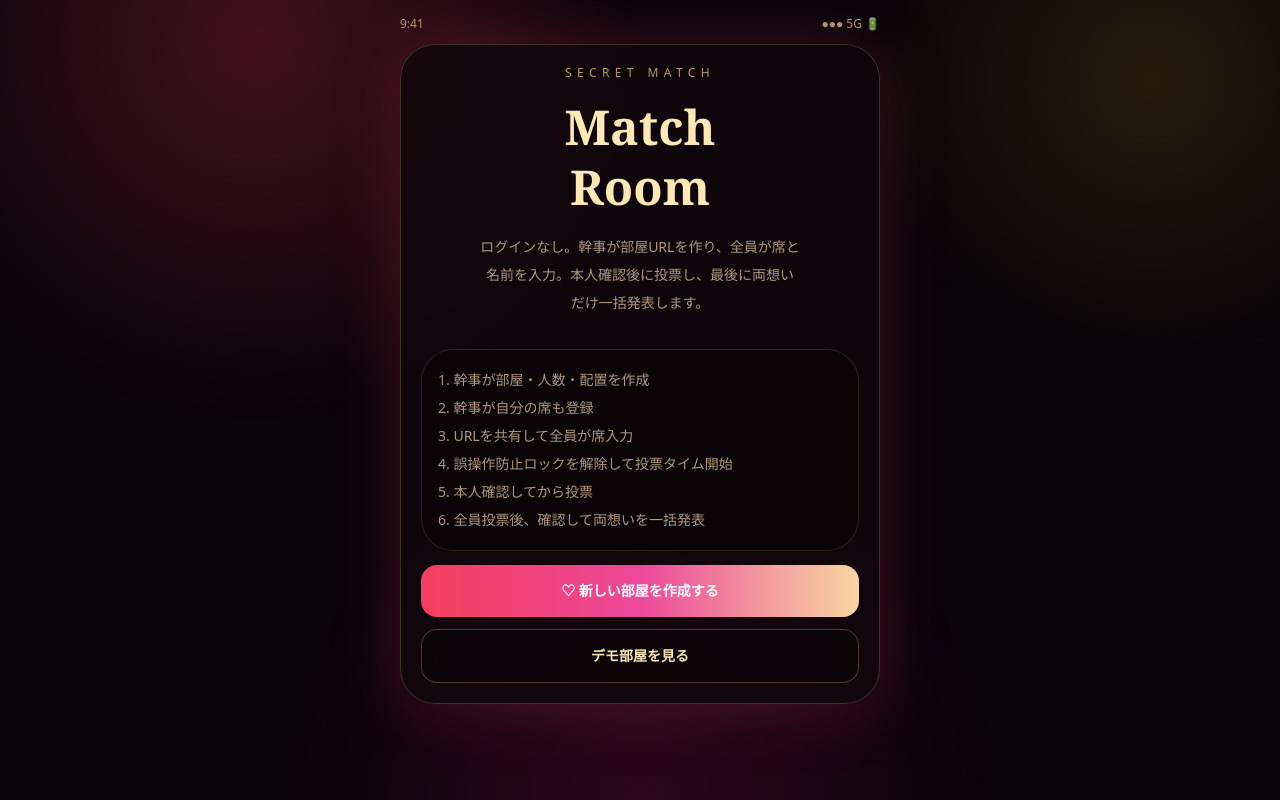
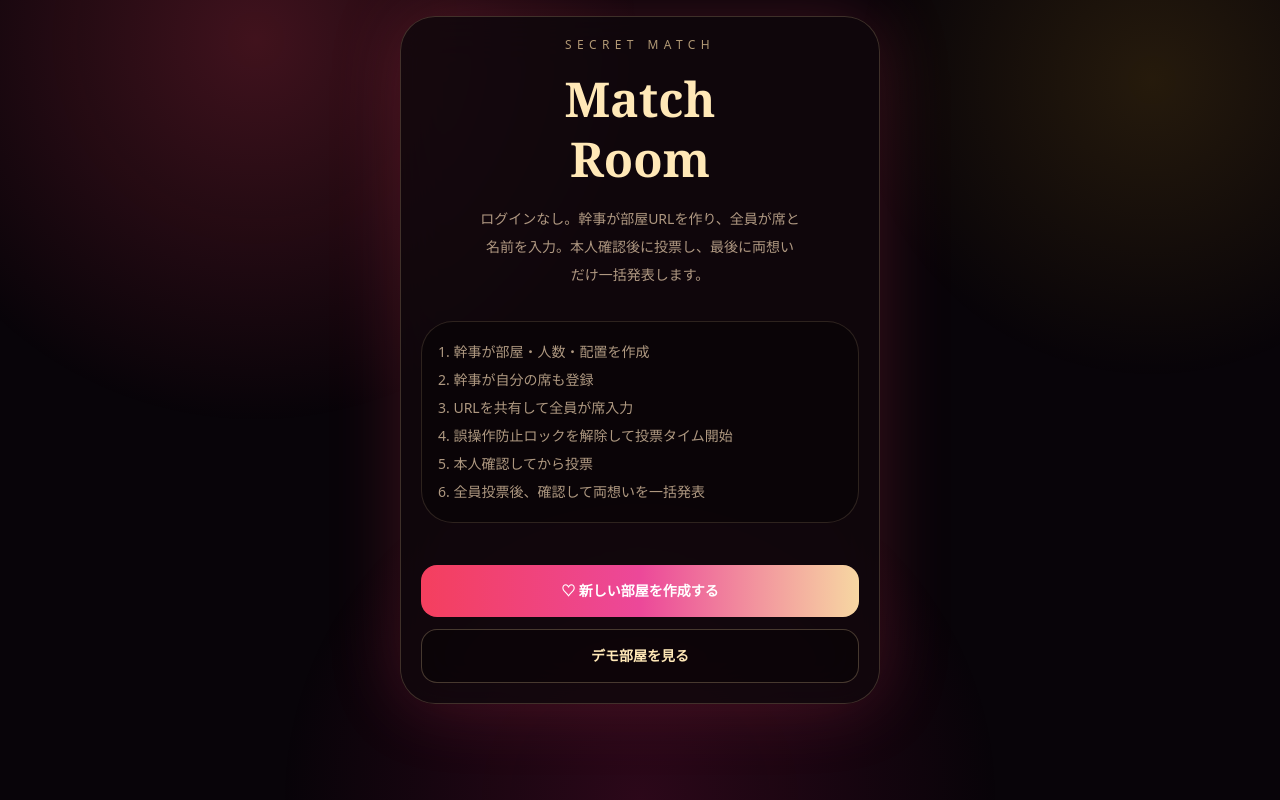
Before and after one commit to Kanabunbun0812/-, a React (Vite) app in the folder secret-match-room-web/: page / in a window 1280 px wide. Built offline with nearby package versions, Linux system fonts and the light colour scheme.

Commit message:
Update App.jsx

```diff
--- a/secret-match-room-web/src/App.jsx
+++ b/secret-match-room-web/src/App.jsx
@@ -293,10 +293,7 @@ export default function MutualMatchVotingApp() {
       <div className="min-h-screen overflow-hidden bg-[#080409] text-[#fff7ea]">
         <div className="fixed inset-0 bg-[radial-gradient(circle_at_20%_5%,rgba(244,63,94,0.24),transparent_30%),radial-gradient(circle_at_90%_10%,rgba(251,191,36,0.12),transparent_22%),radial-gradient(circle_at_50%_100%,rgba(190,24,93,0.20),transparent_35%)]" />
         <div className="relative mx-auto flex min-h-screen w-full max-w-md flex-col px-4 pb-24 pt-4 sm:max-w-lg">
-          <div className="mb-3 flex items-center justify-between text-xs text-[#f7d7a2]/70">
-            <span>9:41</span>
-            <span>●●● 5G 🔋</span>
-          </div>
+
           {children}
         </div>
       </div>
```
